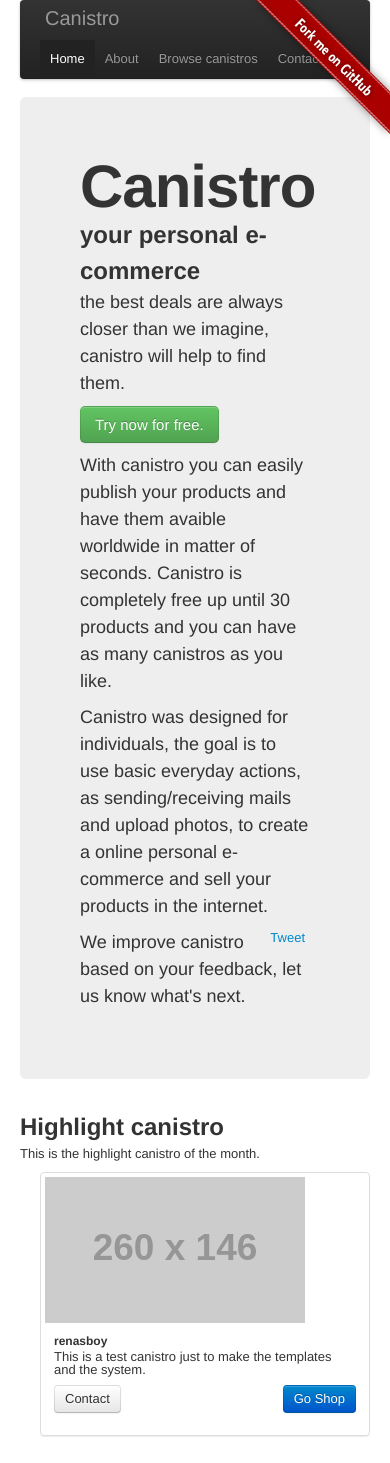
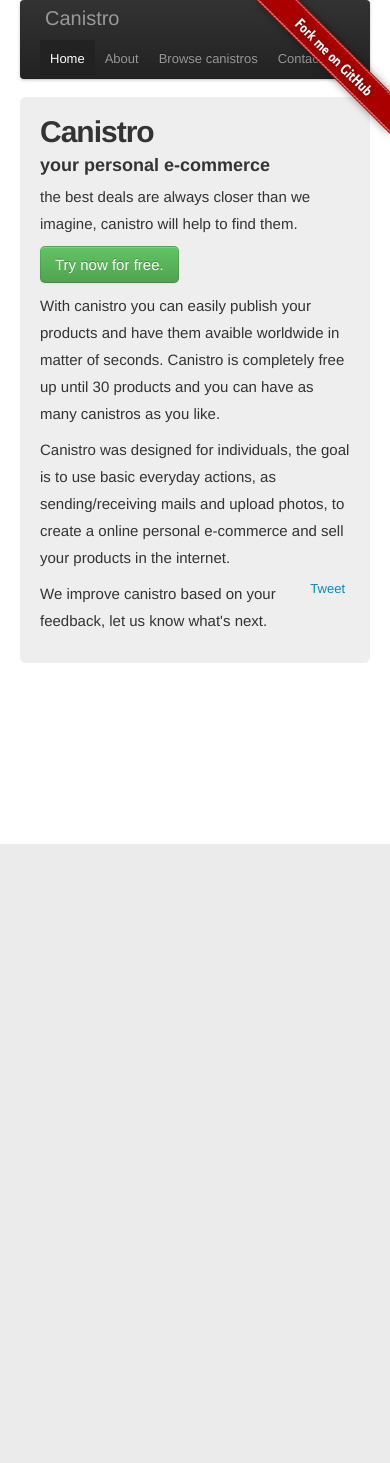
Before and after one commit to renasboy/canistro, a PHP site: page / in a window 390 px wide. After the commit the page ends 844 px from the top, so only its background shows below. Run offline with PHP 8.4, Linux system fonts and the light colour scheme; grey boxes labelled with a size stand in for pictures from a placeholder-image service; some libraries are stand-ins or nearby versions.

Commit message:
More fixes for mobile, in the index

```diff
--- a/pub/index.html
+++ b/pub/index.html
@@ -18,10 +18,36 @@
 .social .fb-like iframe{
     width: 48px !important;
 }
-
 .social > * {
     vertical-align: top;
     margin-right: 5px;
+}
+/* Landscape phones and down */
+@media (max-width: 480px) {
+    .hero-unit {
+        padding: 20px;
+    }
+    .hero-unit h1 {
+        font-size: 30px;
+    }
+    .hero-unit h2 {
+        font-size: 18px;
+    }
+    .hero-unit p {
+        font-size: 15px;
+    }
+}
+
+/* Landscape phone to portrait tablet */
+@media (max-width: 767px) {
+}
+
+/* Portrait tablet to landscape and desktop */
+@media (min-width: 768px) and (max-width: 979px) {
+}
+
+/* Large desktop */
+@media (min-width: 1200px) {
 }
 </style>
 
@@ -239,7 +265,7 @@ $(function () {
                 </div>
             </div>
 
-            <div class="span3">
+            <div class="span3 visible-desktop">
                 <h2>Highlight canistro</h2>
                 <p>This is the highlight canistro of the month.</p>
                 <ul class="thumbnails">
```
Also changed, not shown: pub/renasboy/css/main.css (+25 -0 lines).
